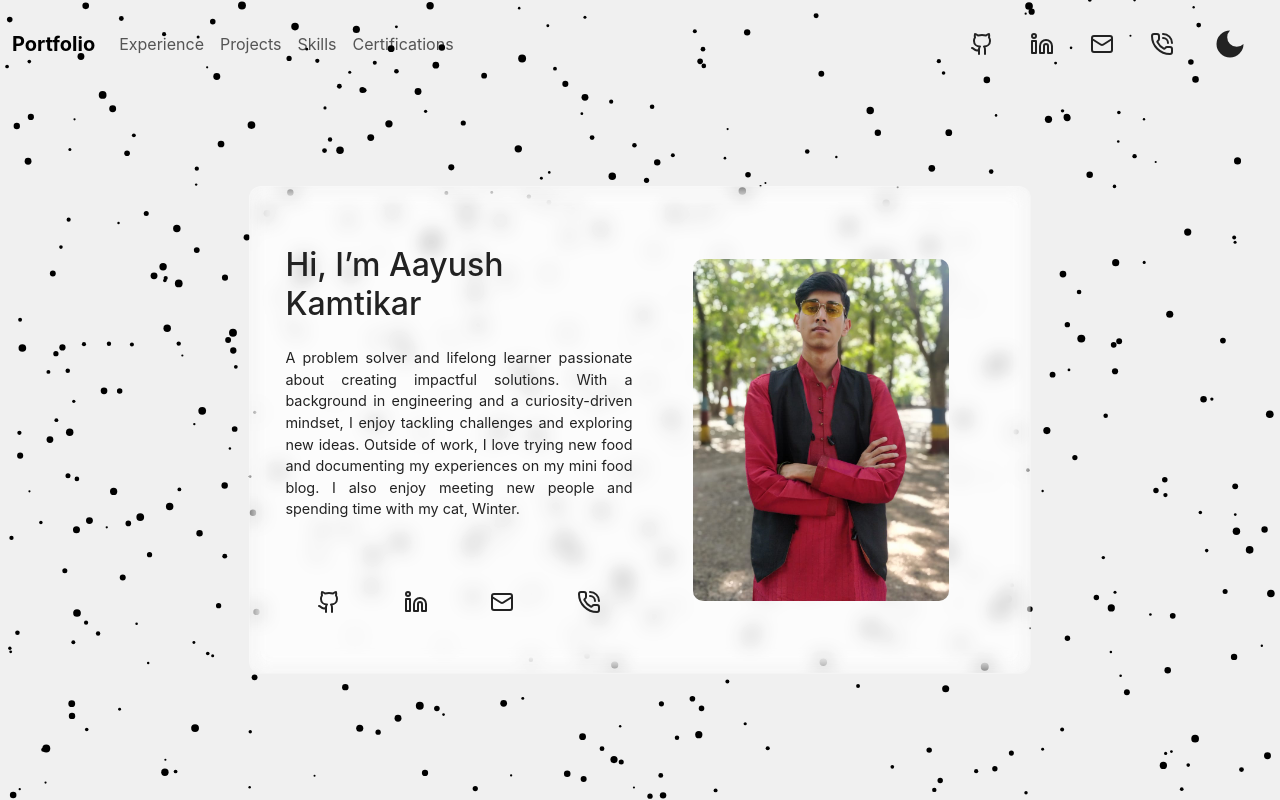
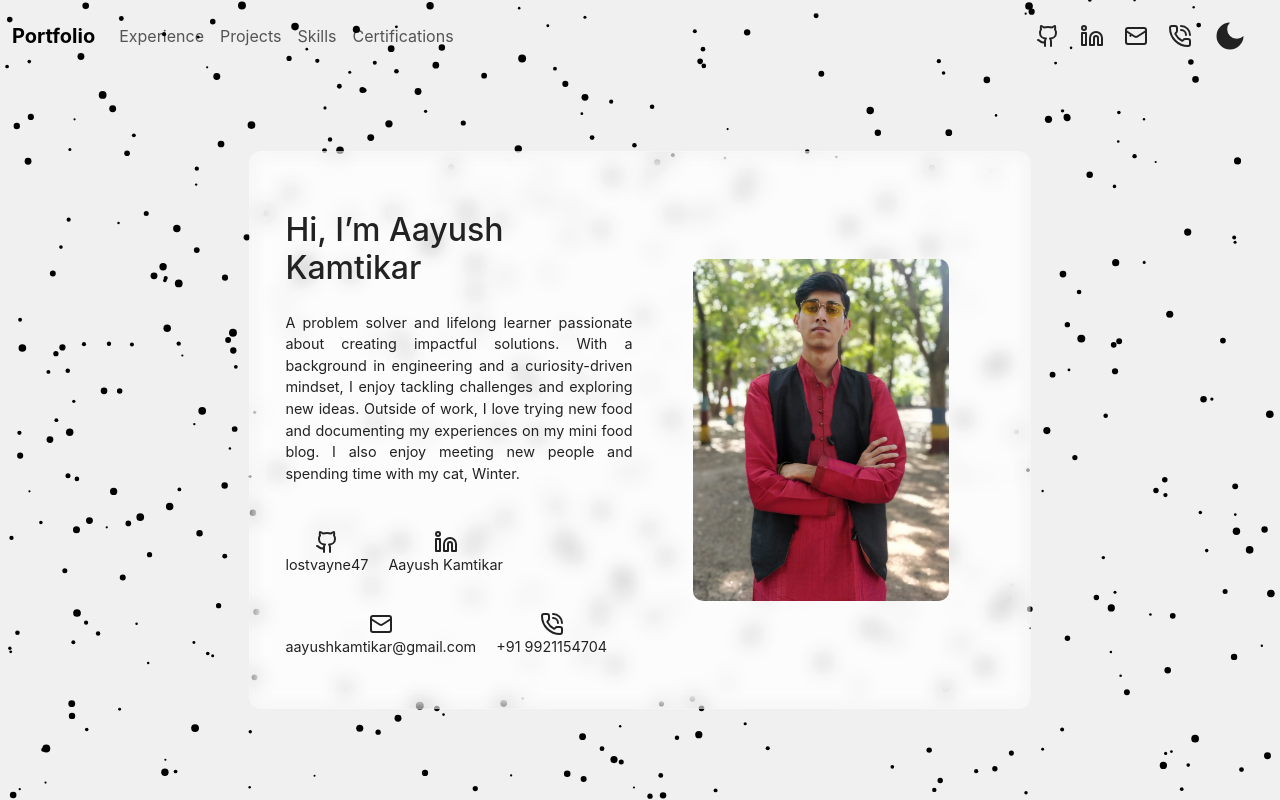
Before and after one commit to lostvayne47/portfolio, a React (Create React App) app: page / in a window 1280 px wide. Built offline with nearby package versions, Linux system fonts and the light colour scheme; no server answers.

Commit message:
Hover tip added for contact

```diff
--- a/src/components/Contact.js
+++ b/src/components/Contact.js
@@ -24,14 +24,26 @@
   };
 
   return (
-    <div
-      className="my-4 d-flex g-5 justify-content-around"
-      style={{ minWidth: "15rem" }}
-    >
-      <Github id="github" onClick={(e) => handleClick(e)} />
-      <Linkedin id="linkedin" onClick={(e) => handleClick(e)} />
-      <Mail id="mail" onClick={(e) => handleClick(e)} />
-      <PhoneCall id="phone" onClick={(e) => handleClick(e)} />
+    <div className="contact-container">
+      <div className="icon-container">
+        <Github id="github" onClick={(e) => handleClick(e)} />
+        <p className="expand-contact">lostvayne47</p>
+      </div>
+
+      <div className="icon-container">
+        <Linkedin id="linkedin" onClick={(e) => handleClick(e)} />
+        <p className="expand-contact">Aayush Kamtikar</p>
+      </div>
+
+      <div className="icon-container">
+        <Mail id="mail" onClick={(e) => handleClick(e)} />
+        <p className="expand-contact">aayushkamtikar@gmail.com</p>
+      </div>
+
+      <div className="icon-container">
+        <PhoneCall id="phone" onClick={(e) => handleClick(e)} />
+        <p className="expand-contact">+91 9921154704</p>
+      </div>
     </div>
   );
 }
--- a/src/index.css
+++ b/src/index.css
@@ -107,3 +107,42 @@
     transform: translateY(0);
   }
 }
+.contact-container {
+  display: flex;
+  flex-wrap: wrap;
+  gap: 20px; /* Keeps spacing consistent */
+}
+
+.icon-container {
+  position: relative; /* Allows absolute positioning of text */
+  display: flex;
+  flex-direction: column;
+  align-items: center;
+  cursor: pointer;
+}
+
+.navbar .expand-contact {
+  position: absolute;
+  bottom: -30px; /* Adjust based on icon size */
+  left: 50%;
+  transform: translateX(-50%);
+  white-space: nowrap; /* Prevents text from wrapping */
+
+  background: var(--primary-text); /* Dark background for visibility */
+  color: var(--primary-bg);
+  padding: 5px 10px;
+  border-radius: 5px;
+  font-size: 14px;
+
+  opacity: 0;
+  visibility: hidden;
+  transform: translateX(-50%) translateY(5px);
+  transition: opacity 0.3s ease-in-out, visibility 0.3s ease-in-out,
+    transform 0.3s ease-in-out;
+}
+
+.icon-container:hover .expand-contact {
+  opacity: 1;
+  visibility: visible;
+  transform: translateX(-50%) translateY(20px);
+}
```
